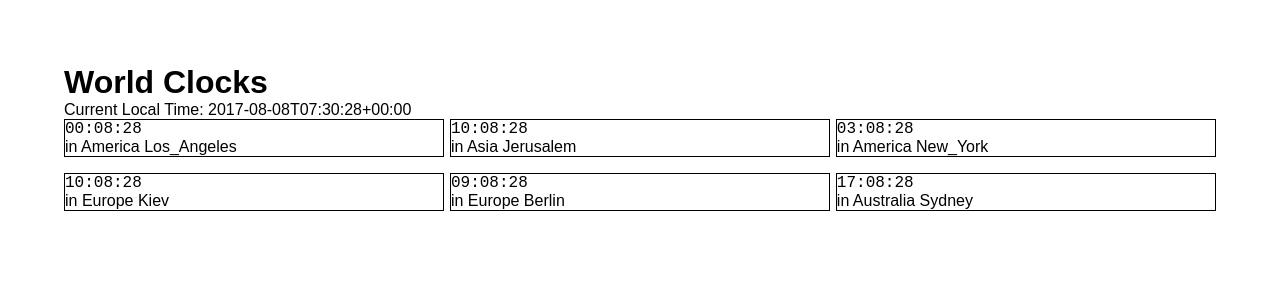
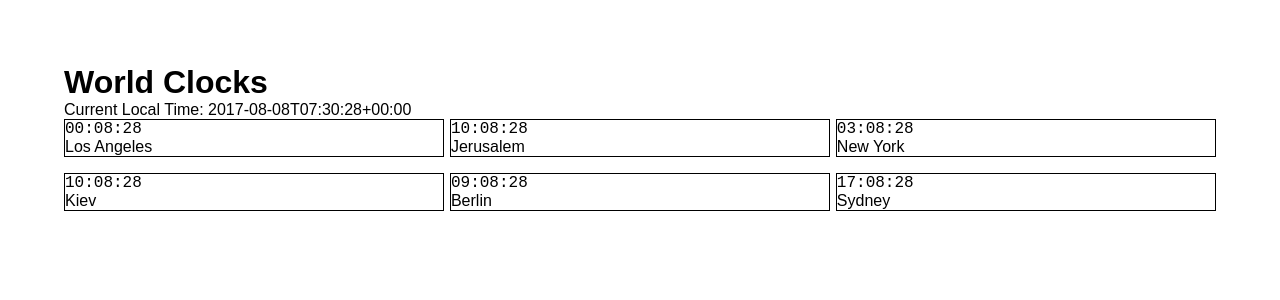
Before and after one commit to barakplasma/React-World-Clocks, a React (Create React App) app: page / in a window 1280 px wide. Shown: the top 300 px of the page. Built offline with nearby package versions, Linux system fonts and the light colour scheme.

Commit message:
modified content to better match spec

```diff
--- a/src/App.css
+++ b/src/App.css
@@ -29,3 +29,9 @@ body * {
 body {
   margin: 5%;
 }
+
+@media all and (max-width: 375px) {
+  body {
+    margin: 1%;
+  }
+}
--- a/src/App.js
+++ b/src/App.js
@@ -5,7 +5,7 @@ import './App.css';
 const LocaleClock = (props) => {
     return <section className="localeClock">
         <div className="time">{props.utc.tz(props.tz).format('HH:MM:ss')}</div>
-        <p className="locationString">in {props.tz.split('/').join(' ')}</p></section>
+        <p className="locationString">{props.tz.split('/').pop().split('_').join(' ')}</p></section>
 };
 
 class App extends Component {
```
